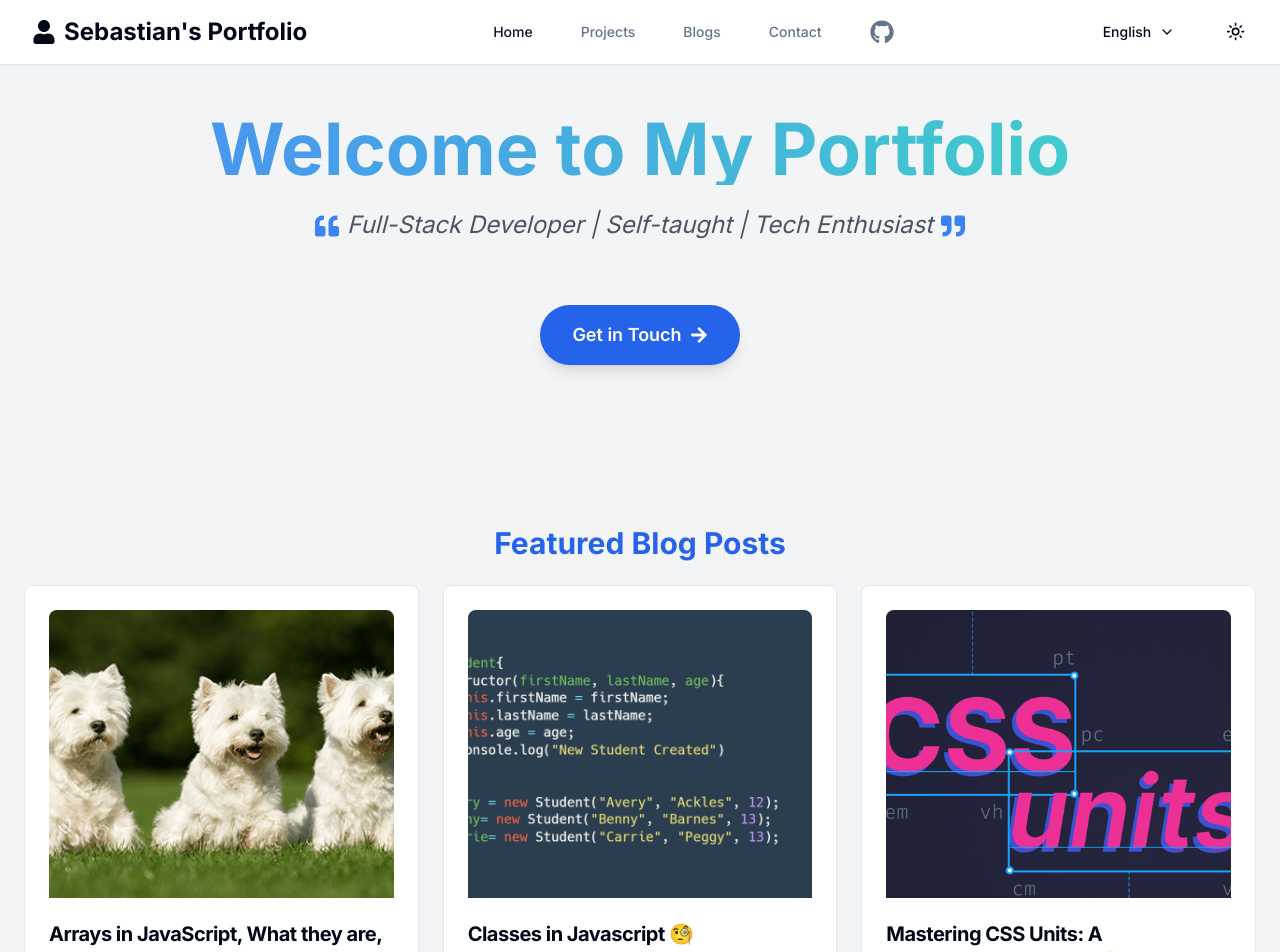
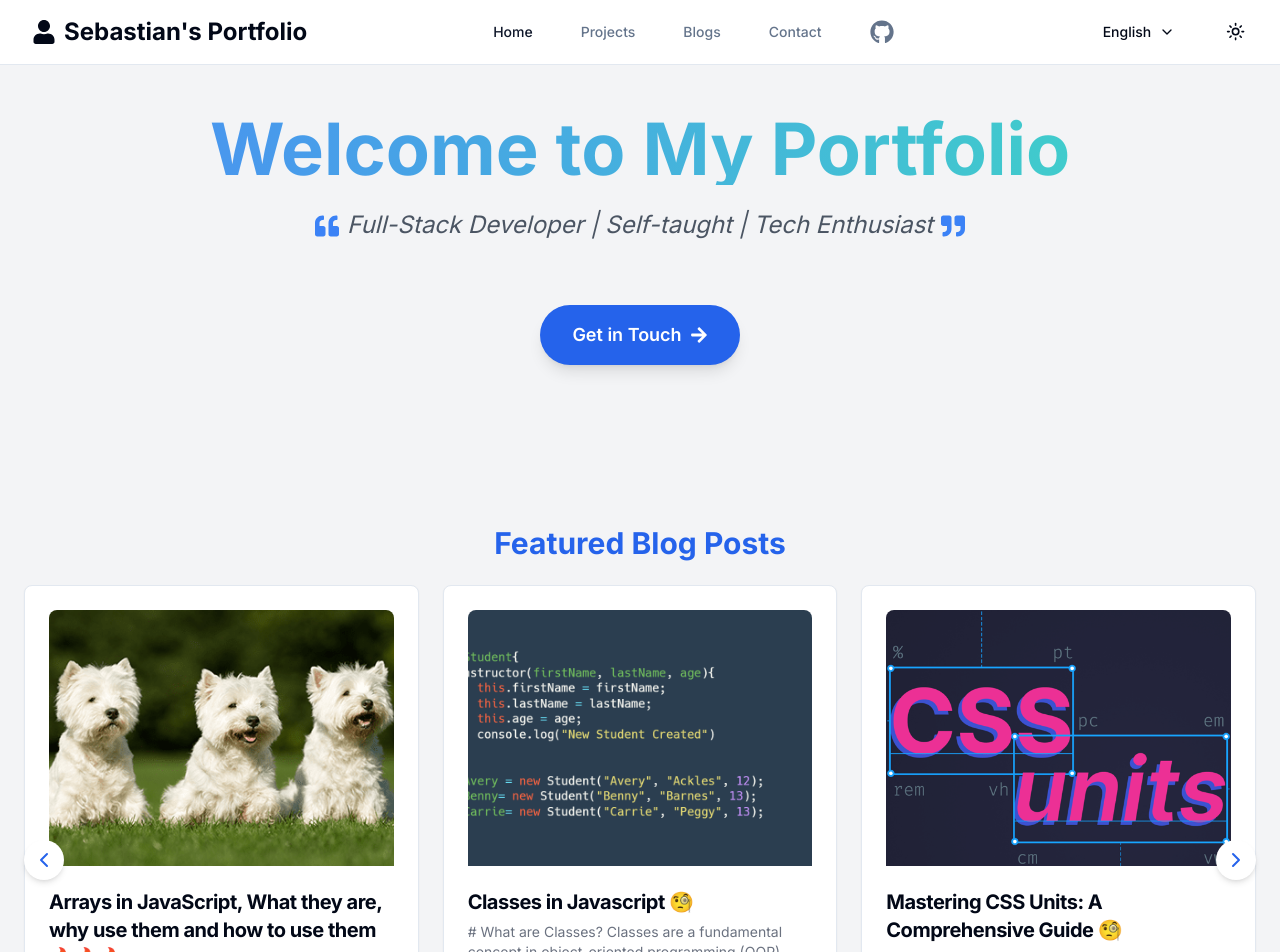
Before and after one commit to Florin12er/Portofolio, a Next.js app: page /en in a window 1280 px wide. Shown: the top 952 px of the page. Built offline with nearby package versions, Linux system fonts and the light colour scheme.

Commit message:
added translations for the hobby chart

```diff
--- a/app/(personal)/[locale]/_components/featured-blogs.tsx
+++ b/app/(personal)/[locale]/_components/featured-blogs.tsx
@@ -4,6 +4,8 @@ import React, { useEffect, useState } from "react";
 import { motion } from "framer-motion";
 import BlogCard from "../../_components/BlogCard";
 import { useLocale, useTranslations } from "next-intl";
+import { ChevronLeft, ChevronRight } from "lucide-react";
+
 type Locale = "en" | "de";
 
 interface BlogPost {
@@ -16,23 +18,39 @@ interface BlogPost {
 }
 
 const FeaturedBlogs = () => {
-  const [featuredPosts, setFeaturedPosts] = useState<BlogPost[]>([]);
+  const [allPosts, setAllPosts] = useState<BlogPost[]>([]);
+  const [currentIndex, setCurrentIndex] = useState(0);
   const t = useTranslations("Home");
 
   const locale = useLocale() as Locale;
+
   useEffect(() => {
-    const fetchFeaturedPosts = async () => {
+    const fetchPosts = async () => {
       try {
-        const response = await fetch(`/api/posts?locale=${locale || "en"}`); // Fetch posts based on locale
+        const response = await fetch(`/api/posts?locale=${locale || "en"}`);
         const posts: BlogPost[] = await response.json();
-        setFeaturedPosts(posts.slice(0, 3)); // Select first three posts as featured
+        setAllPosts(posts);
       } catch (error) {
-        console.error("Error fetching featured posts:", error);
+        console.error("Error fetching posts:", error);
       }
     };
 
-    fetchFeaturedPosts();
+    fetchPosts();
   }, [locale]);
+
+  const nextSlide = () => {
+    setCurrentIndex((prevIndex) =>
+      (prevIndex + 3 >= allPosts.length) ? 0 : prevIndex + 3
+    );
+  };
+
+  const prevSlide = () => {
+    setCurrentIndex((prevIndex) =>
+      (prevIndex - 3 < 0) ? Math.max(allPosts.length - 3, 0) : prevIndex - 3
+    );
+  };
+
+  const visiblePosts = allPosts.slice(currentIndex, currentIndex + 3);
 
   return (
     <motion.section
@@ -44,8 +62,9 @@ const FeaturedBlogs = () => {
       <h2 className="text-3xl font-bold mb-6 text-center text-blue-600 dark:text-blue-400">
         {t("featuredBlogs")}
       </h2>
+      <div className="relative">
         <div className="grid grid-cols-1 md:grid-cols-2 lg:grid-cols-3 gap-6">
-        {featuredPosts.map((post) => (
+          {visiblePosts.map((post) => (
             <motion.div
               key={post.slug}
               whileHover={{ scale: 1.05 }}
@@ -55,6 +74,23 @@ const FeaturedBlogs = () => {
             </motion.div>
           ))}
         </div>
+        {allPosts.length > 3 && (
+          <>
+            <button
+              onClick={prevSlide}
+              className="absolute left-0 top-1/2 transform -translate-y-1/2 bg-white dark:bg-gray-800 p-2 rounded-full shadow-md"
+            >
+              <ChevronLeft className="h-6 w-6 text-blue-600 dark:text-blue-400" />
+            </button>
+            <button
+              onClick={nextSlide}
+              className="absolute right-0 top-1/2 transform -translate-y-1/2 bg-white dark:bg-gray-800 p-2 rounded-full shadow-md"
+            >
+              <ChevronRight className="h-6 w-6 text-blue-600 dark:text-blue-400" />
+            </button>
+          </>
+        )}
+      </div>
     </motion.section>
   );
 };
--- a/app/(personal)/_components/BlogCard.tsx
+++ b/app/(personal)/_components/BlogCard.tsx
@@ -32,7 +32,7 @@ const BlogCard = ({ post }: { post: BlogPost }) => {
   return (
     <Card className="flex flex-col h-full hover:shadow-lg transition-shadow duration-300">
       <CardHeader>
-        <div className="relative w-full h-72 mb-4">
+        <div className="relative w-full h-64 mb-4">
           <Link href={`/blogs/${post.slug}`}>
             <Image
               src={post.imageUrl || "/images/Jotion.png"}
```
Lines whose indentation alone changed are shown as unchanged.
